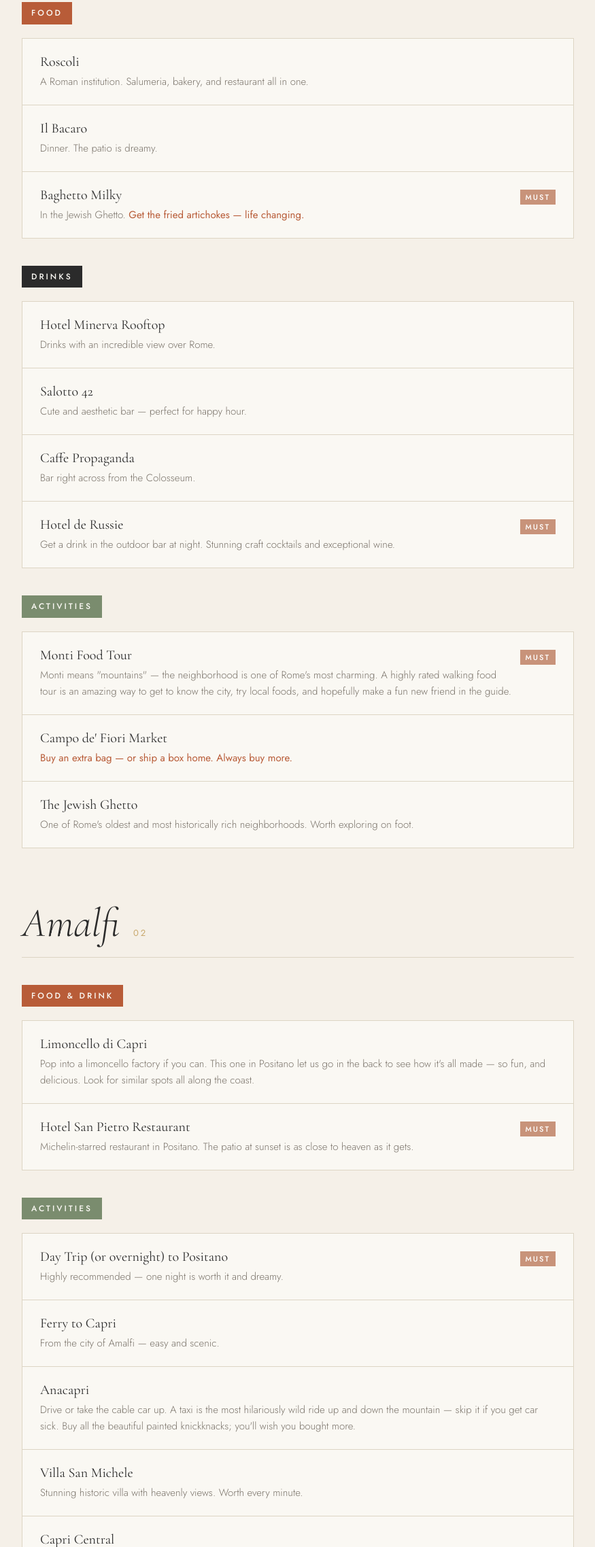
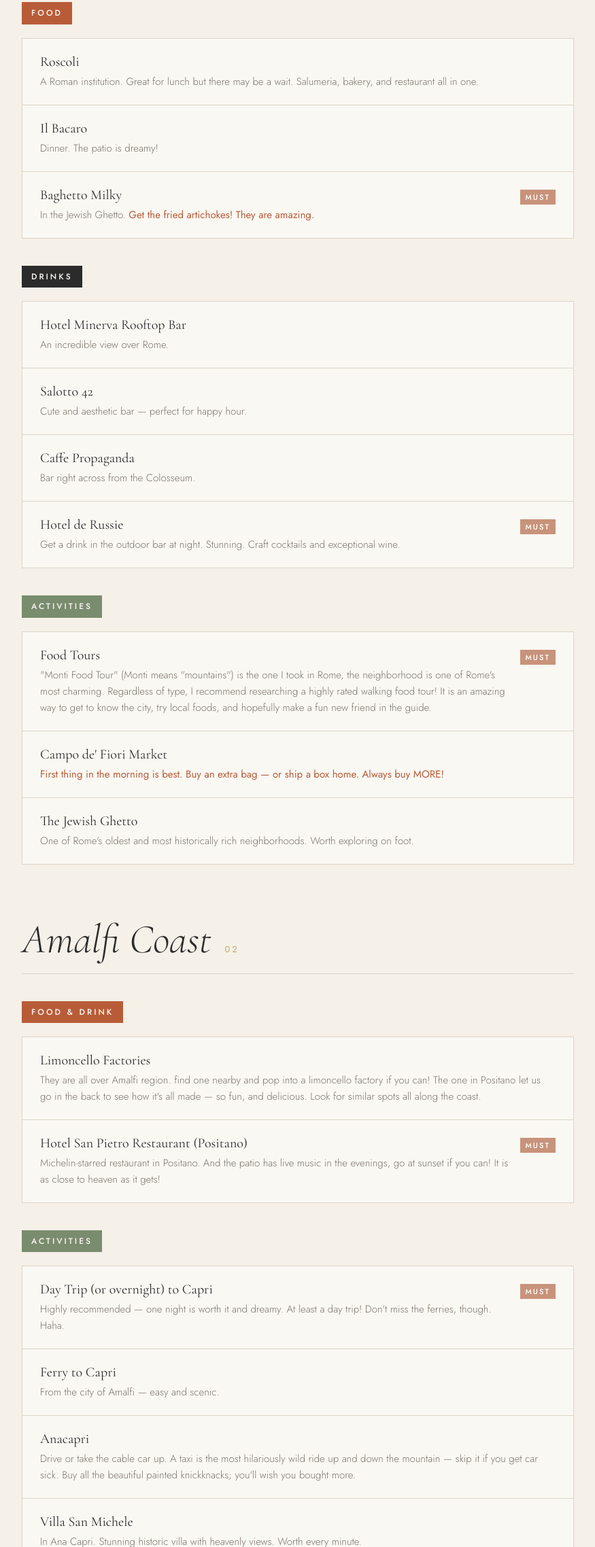
Before and after one commit to gabbyvonigas/gabby-italy-recs, a plain HTML site: page index.html in a window 1280 px wide. Shown: the part 524-2800 px from the top of the page at 68% size, without its empty margins (202-1077 px from the left). Drawn offline with nearby package versions, Linux system fonts and the light colour scheme.

Commit message:
Update index.html

```diff
--- a/index.html
+++ b/index.html
@@ -294,19 +294,19 @@
         <div class="card">
           <div>
             <div class="card-name">Roscoli</div>
-            <div class="card-note">A Roman institution. Salumeria, bakery, and restaurant all in one.</div>
+            <div class="card-note">A Roman institution. Great for lunch but there may be a wait. Salumeria, bakery, and restaurant all in one.</div>
           </div>
         </div>
         <div class="card">
           <div>
             <div class="card-name">Il Bacaro</div>
-            <div class="card-note">Dinner. The patio is dreamy.</div>
+            <div class="card-note">Dinner. The patio is dreamy!</div>
           </div>
         </div>
         <div class="card">
           <div>
             <div class="card-name">Baghetto Milky</div>
-            <div class="card-note">In the Jewish Ghetto. <em>Get the fried artichokes — life changing.</em></div>
+            <div class="card-note">In the Jewish Ghetto. <em>Get the fried artichokes! They are amazing.</em></div>
           </div>
           <div><span class="must-tag">Must</span></div>
         </div>
@@ -318,8 +318,8 @@
       <div class="cards">
         <div class="card">
           <div>
-            <div class="card-name">Hotel Minerva Rooftop</div>
-            <div class="card-note">Drinks with an incredible view over Rome.</div>
+            <div class="card-name">Hotel Minerva Rooftop Bar</div>
+            <div class="card-note">An incredible view over Rome.</div>
           </div>
         </div>
         <div class="card">
@@ -337,7 +337,7 @@
         <div class="card">
           <div>
             <div class="card-name">Hotel de Russie</div>
-            <div class="card-note">Get a drink in the outdoor bar at night. Stunning craft cocktails and exceptional wine.</div>
+            <div class="card-note">Get a drink in the outdoor bar at night. Stunning. Craft cocktails and exceptional wine.</div>
           </div>
           <div><span class="must-tag">Must</span></div>
         </div>
@@ -349,15 +349,15 @@
       <div class="cards">
         <div class="card">
           <div>
-            <div class="card-name">Monti Food Tour</div>
-            <div class="card-note">Monti means "mountains" — the neighborhood is one of Rome's most charming. A highly rated walking food tour is an amazing way to get to know the city, try local foods, and hopefully make a fun new friend in the guide.</div>
+            <div class="card-name">Food Tours</div>
+            <div class="card-note">"Monti Food Tour" (Monti means "mountains") is the one I took in Rome, the neighborhood is one of Rome's most charming. Regardless of type, I recommend researching a highly rated walking food tour! It is an amazing way to get to know the city, try local foods, and hopefully make a fun new friend in the guide.</div>
           </div>
           <div><span class="must-tag">Must</span></div>
         </div>
         <div class="card">
           <div>
             <div class="card-name">Campo de' Fiori Market</div>
-            <div class="card-note"><em>Buy an extra bag — or ship a box home. Always buy more.</em></div>
+            <div class="card-note"><em>First thing in the morning is best. Buy an extra bag — or ship a box home. Always buy MORE!</em></div>
           </div>
         </div>
         <div class="card">
@@ -373,7 +373,7 @@
   <!-- AMALFI -->
   <section class="region" id="amalfi">
     <div class="region-header">
-      <h2>Amalfi</h2>
+      <h2>Amalfi Coast</h2>
       <span class="region-num">02</span>
     </div>
 
@@ -382,14 +382,14 @@
       <div class="cards">
         <div class="card">
           <div>
-            <div class="card-name">Limoncello di Capri</div>
-            <div class="card-note">Pop into a limoncello factory if you can. This one in Positano let us go in the back to see how it's all made — so fun, and delicious. Look for similar spots all along the coast.</div>
+            <div class="card-name">Limoncello Factories</div>
+            <div class="card-note">They are all over Amalfi region. find one nearby and pop into a limoncello factory if you can! The one in Positano let us go in the back to see how it's all made — so fun, and delicious. Look for similar spots all along the coast.</div>
           </div>
         </div>
         <div class="card">
           <div>
-            <div class="card-name">Hotel San Pietro Restaurant</div>
-            <div class="card-note">Michelin-starred restaurant in Positano. The patio at sunset is as close to heaven as it gets.</div>
+            <div class="card-name">Hotel San Pietro Restaurant (Positano)</div>
+            <div class="card-note">Michelin-starred restaurant in Positano. And the patio has live music in the evenings, go at sunset if you can! It is as close to heaven as it gets!</div>
           </div>
           <div><span class="must-tag">Must</span></div>
         </div>
@@ -401,8 +401,8 @@
       <div class="cards">
         <div class="card">
           <div>
-            <div class="card-name">Day Trip (or overnight) to Positano</div>
-            <div class="card-note">Highly recommended — one night is worth it and dreamy.</div>
+            <div class="card-name">Day Trip (or overnight) to Capri</div>
+            <div class="card-note">Highly recommended — one night is worth it and dreamy. At least a day trip! Don't miss the ferries, though. Haha.</div>
           </div>
           <div><span class="must-tag">Must</span></div>
         </div>
@@ -421,19 +421,19 @@
         <div class="card">
           <div>
             <div class="card-name">Villa San Michele</div>
-            <div class="card-note">Stunning historic villa with heavenly views. Worth every minute.</div>
+            <div class="card-note">In Ana Capri. Stunning historic villa with heavenly views. Worth every minute.</div>
           </div>
         </div>
         <div class="card">
           <div>
             <div class="card-name">Capri Central</div>
-            <div class="card-note">Beautiful, great shopping, and so fun to wander.</div>
+            <div class="card-note">Beautiful, great food, shopping, and so fun to wander!</div>
           </div>
         </div>
         <div class="card">
           <div>
-            <div class="card-name">Private Boat Tour — Capri &amp; Positano</div>
-            <div class="card-note">An absolute must. Do not skip this.</div>
+            <div class="card-name">Private Boat Tour — Capri</div>
+            <div class="card-note">An absolute must!</div>
           </div>
           <div><span class="must-tag">Must</span></div>
         </div>
```
